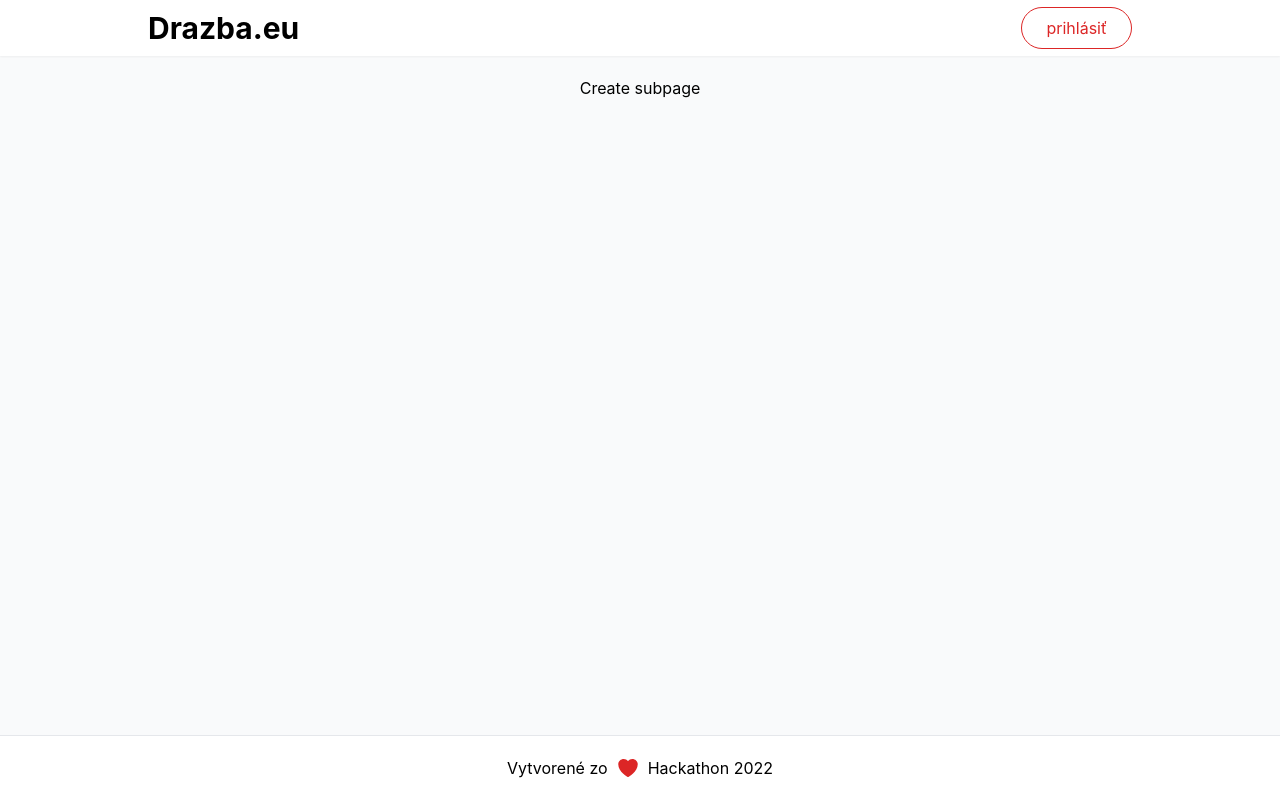
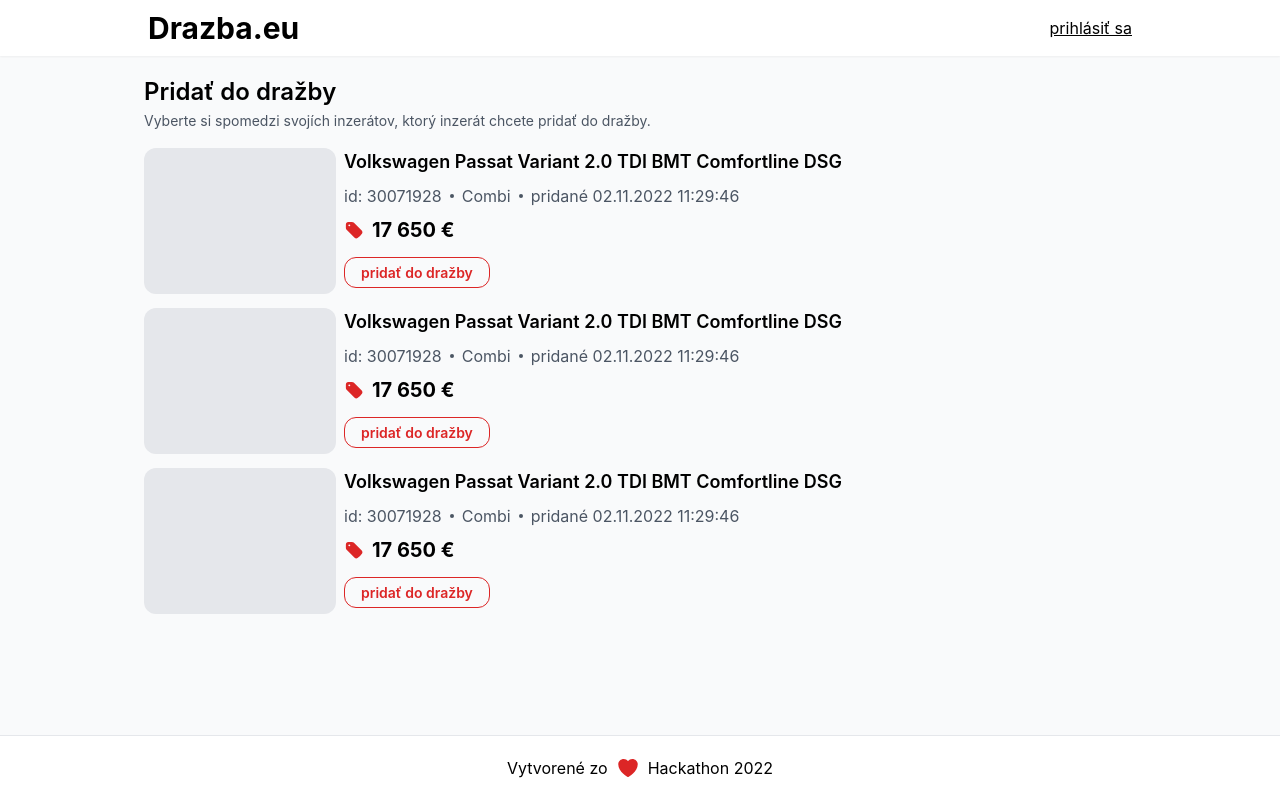
Before and after one commit to sokactomas/virtualnadrazba, a Next.js app: page /create in a window 1280 px wide. Built offline with nearby package versions, Linux system fonts and the light colour scheme; no server answers.

Commit message:
Add my account

```diff
--- a/public/globals.css
+++ b/public/globals.css
@@ -36,6 +36,6 @@
 
 @layer components {
     .button-primary {
-        @apply border py-2 px-6 rounded-full border-red-600 text-red-600 transition hover:bg-red-600 hover:text-white
+        @apply border py-1.5 px-4 text-sm font-semibold rounded-xl border-red-600 text-red-600 transition hover:bg-red-600 hover:text-white
     }
 }
--- a/src/components/Header.tsx
+++ b/src/components/Header.tsx
@@ -12,7 +12,7 @@
         if (session) {
             return (
                 <div className='flex items-center space-x-2'>
-                    <Link href={'/account'} className={`hover:underline hover:text-red-600 ${router?.asPath === '/account' ? 'text-red-600 underline' : 'text-gray-700'}`}>
+                    <Link href={'/account'} className={`hover:underline hover:text-red-600 ${router?.asPath.startsWith('/account') ? 'text-red-600 underline' : 'text-gray-700'}`}>
                         Moje konto
                     </Link>
                     <span>
@@ -26,8 +26,10 @@
         }
 
         return (
-            <button onClick={() => signIn()} className='button-primary'>
-                prihlásiť
+            <button onClick={() => signIn('credentials', {
+                callbackUrl: '/account'
+            })} className='underline hover:text-red-600'>
+                prihlásiť sa
             </button>
         )
     }
--- /dev/null
+++ b/src/components/create/Record.tsx
@@ -0,0 +1,34 @@
+import { TagIcon } from "@heroicons/react/24/solid";
+import Link from "next/link";
+import { FC } from "react";
+
+export const Record: FC = () => {
+    return (
+        <div className='flex'>
+            <div className="bg-gray-200 rounded-xl flex-[192px] grow-0 h-[146px]" />
+            <div className="px-2 flex flex-col items-start justify-between">
+                <div className="space-y-2">
+                    <div className='text-lg font-semibold'>
+                        Volkswagen Passat Variant 2.0 TDI BMT Comfortline DSG
+                    </div>
+                    <div className="text-md text-gray-600 flex items-center space-x-2">
+                        <span>id: 30071928</span>
+                        <span className="bg-gray-600 w-1 h-1 rounded-full block" />
+                        <span>Combi</span>
+                        <span className="bg-gray-600 w-1 h-1 rounded-full block" />
+                        <span>pridané 02.11.2022 11:29:46</span>
+                    </div>
+                    <div className="font-bold text-xl flex items-center space-x-2">
+                        <TagIcon className="w-5 h-5 text-red-600" />
+                        <span>17 650 €</span>
+                    </div>
+                </div>
+                <div className="py-4">
+                    <Link href={"/create/1"} className='button-primary'>
+                        pridať do dražby
+                    </Link>
+                </div>
+            </div>
+        </div>
+    )
+}
--- a/src/pages/account/index.tsx
+++ b/src/pages/account/index.tsx
@@ -1,5 +1,6 @@
 import { ArchiveBoxIcon, PlusIcon, QueueListIcon } from "@heroicons/react/24/outline";
 import Link from "next/link";
+import { Record } from "~/components/create/Record";
 import { NextPageWithLayout } from "../_app";
 
 const Account: NextPageWithLayout = () => {
@@ -8,28 +9,28 @@
             <div className='flex items-center justify-between'>
                 <div className="text-2xl font-semibold">Moje konto</div>
                 <div>
-                    <button className="button-primary">
+                    <Link href={'/create'} className="button-primary">
                         Pridať do dražby
-                    </button>
+                    </Link>
                 </div>
             </div>
             <div className="grid md:grid-cols-6 gap-3 lg:gap-4 lg:grid-cols-4">
                 <div className="col-span-2 lg:col-span-1">
                     <ul className='space-y-2 w-full'>
                         <li className="group">
-                            <Link href={"/"} className="text-gray-700 flex items-center space-x-4 border bg-gray-100 py-1 px-4 rounded-lg group-hover:text-black group-hover:border-gray-300">
+                            <Link href={"/account"} className="text-gray-700 flex items-center space-x-4 border bg-gray-100 py-1 px-4 rounded-lg group-hover:text-black group-hover:border-gray-300">
                                 <ArchiveBoxIcon className="w-5 h-5" />
                                 <span>Moja ponuka</span>
                             </Link>
                         </li>
                         <li className="group">
-                            <Link href={"/"} className="text-gray-700 flex items-center space-x-4 border bg-gray-100 py-1 px-4 rounded-lg group-hover:text-black group-hover:border-gray-300">
+                            <Link href={"/account"} className="text-gray-700 flex items-center space-x-4 border bg-gray-100 py-1 px-4 rounded-lg group-hover:text-black group-hover:border-gray-300">
                                 <QueueListIcon className="w-5 h-5" />
                                 <span>Moje dražby</span>
                             </Link>
                         </li>
                         <li className="group">
-                            <Link href={"/"} className="text-gray-700 flex items-center space-x-4 border bg-gray-100 py-1 px-4 rounded-lg group-hover:text-black group-hover:border-gray-300">
+                            <Link href={"/create"} className="text-gray-700 flex items-center space-x-4 border bg-gray-100 py-1 px-4 rounded-lg group-hover:text-black group-hover:border-gray-300">
                                 <PlusIcon className="w-5 h-5" />
                                 <span>Pridať do dražby</span>
                             </Link>
@@ -37,7 +38,9 @@
                     </ul>
                 </div>
                 <div className='md:col-span-4 lg:col-span-3'>
-                    obsah
+                    <Record />
+                    <Record />
+                    <Record />
                 </div>
             </div>
         </div>
--- a/src/pages/create/index.tsx
+++ b/src/pages/create/index.tsx
@@ -1,9 +1,21 @@
+import { Record } from "~/components/create/Record";
 import { NextPageWithLayout } from "~/pages/_app";
 
 const Create: NextPageWithLayout = () => {
     return (
-        <div className="w-full lg:w-[1280px] flex justify-center">
-            Create subpage
+        <div className="w-full lg:w-4/5 py-2 px-5 lg:p-0 space-y-4">
+            <div className="text-2xl font-semibold">
+                Pridať do dražby
+            </div>
+            <span className='text-gray-600 text-sm'>
+                Vyberte si spomedzi svojích inzerátov, ktorý inzerát chcete pridať do dražby.
+            </span>
+
+            <div className='space-y-2'>
+                <Record />
+                <Record />
+                <Record />
+            </div>
         </div>
     )
 }
```
Also changed, not shown: 1 other file (tests, documents, lock files or other folders).
